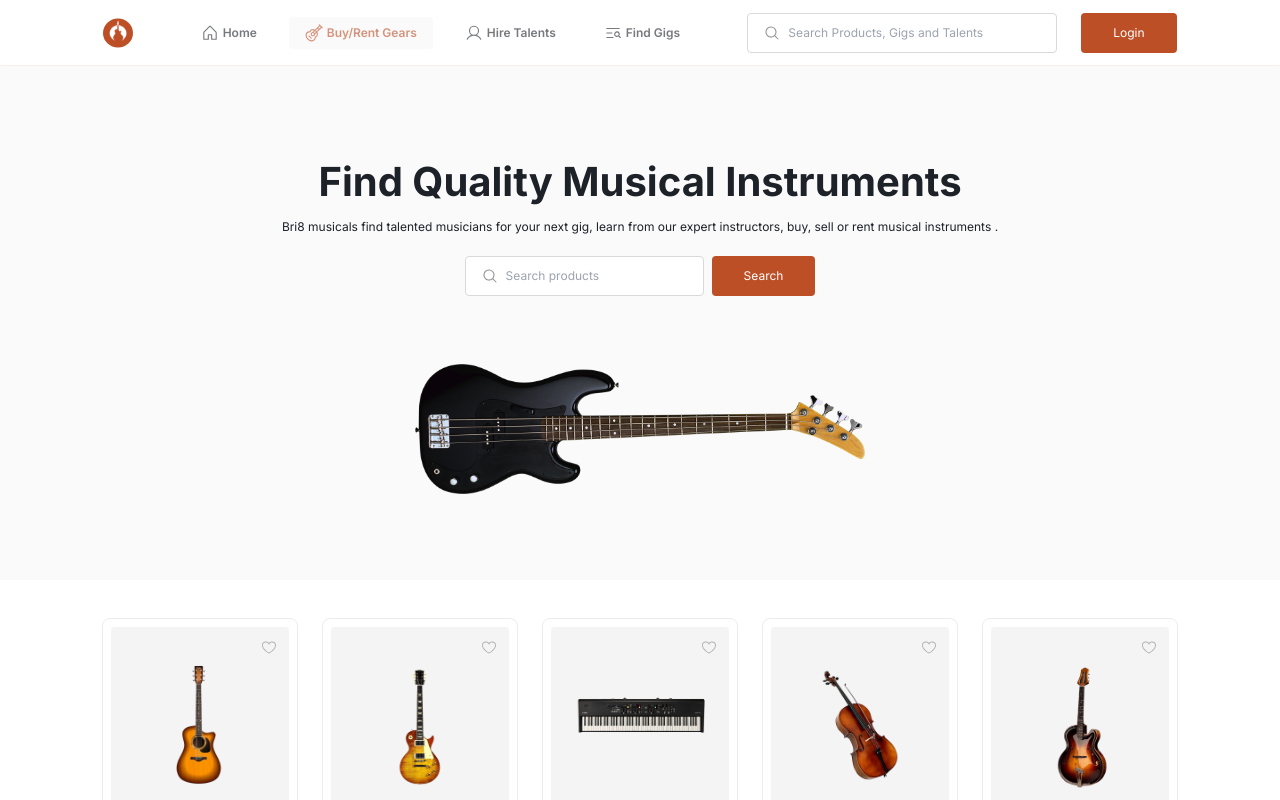
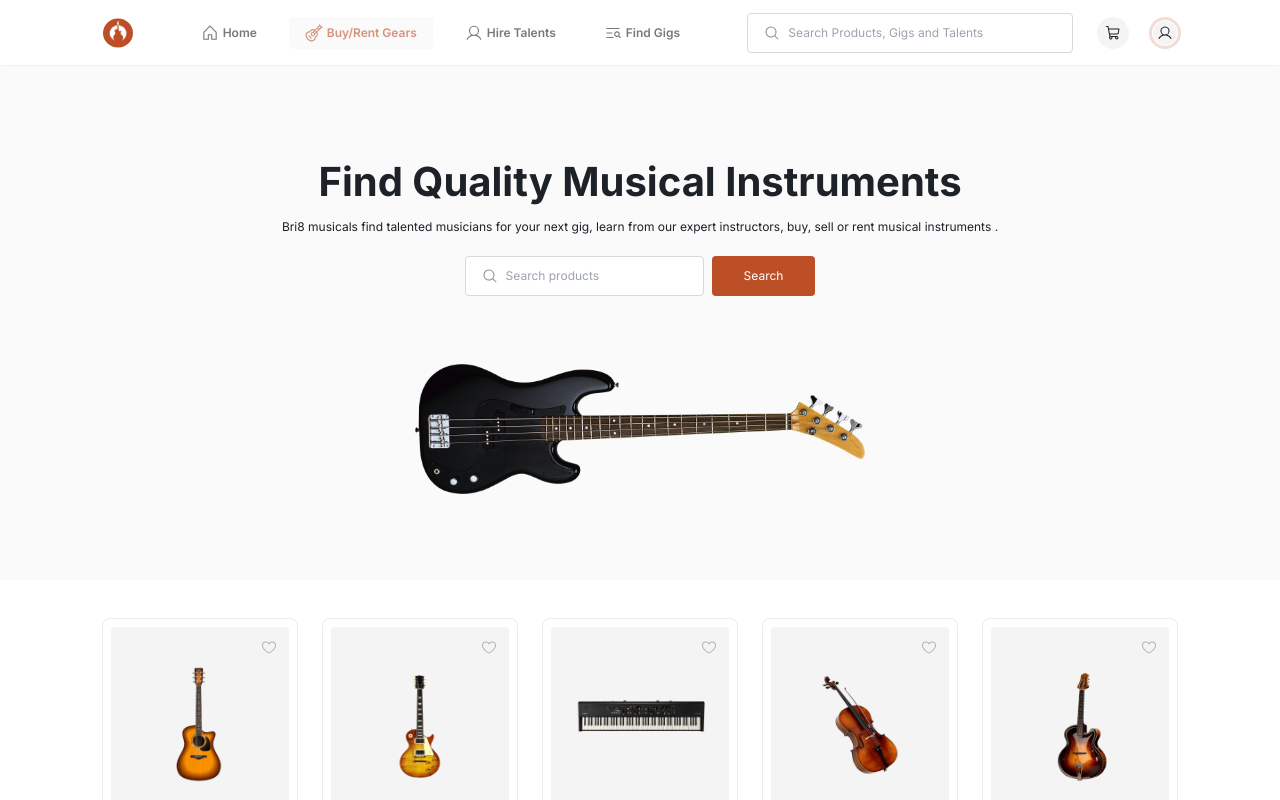
Before and after one commit to abel-otegbola/Muse, a Next.js app: page /shop in a window 1280 px wide. Shown: the top 800 px of the page. Built offline with nearby package versions, Linux system fonts and the light colour scheme; no server answers; the database is empty.

Commit message:
fix: components actions [x] button onclick action [x] productCard link [x] add navmenu in header [x] search height

```diff
--- a/src/components/button/button.tsx
+++ b/src/components/button/button.tsx
@@ -8,7 +8,7 @@ interface buttonProps extends ButtonHTMLAttributes<HTMLButtonElement> {
     href?: string;
     size?: "full";
     disabled?: boolean,
-    onClick?: () => void,
+    onClick: () => void,
     children: ReactNode
 }
 
@@ -27,7 +27,7 @@ export default function Button({ variant, className, href, size, disabled, onCli
             ${size === "full" ? "w-full" : "w-fit"}
         `}
         disabled={disabled}
-        onClick={() => href ? router.push(href) : onClick}
+        onClick={() => href ? router.push(href) : onClick()}
         >
             { children }
         </button>
--- a/src/components/cards/productCard.tsx
+++ b/src/components/cards/productCard.tsx
@@ -2,17 +2,22 @@ import { currencyFormatter } from "@/helpers/currencyConverter";
 import { IProductProps } from "@/interface/store";
 import { Heart } from "@phosphor-icons/react";
 import Image from "next/image";
+import Link from "next/link";
 
 export default function ProductCard({ product }: {product: IProductProps}) {
     return (
         <div className="flex flex-col gap-4 p-2 rounded-[8px] border border-gray/[0.5]">
 
             <div className="w-full h-[200px] relative rounded bg-gray/[0.3]">
-                <Image src={"/" +product.img} sizes="100%" fill objectFit="cover" alt={product.title} className="rounded" />
+                <Link href={"/product?id=" + product.id}>
+                    <Image src={"/" +product.img} sizes="100%" fill alt={product.title} className="rounded bg-cover" />
+                </Link>
                 <button className="absolute top-2 right-2 opacity-[0.3] hover:opacity-[1] p-1"><Heart size={16} /></button>
             </div>
             <div className="flex flex-col gap-2">
-                <h3 className="">{product.title}</h3>
+                <Link href={"/product?id=" + product.id}>
+                    <h3 className="">{product.title}</h3>
+                </Link>
                 <h4 className="text-lg font-black">{currencyFormatter(product.price)}</h4>
             </div>
         </div>
--- a/src/components/dropdown/dropdown.tsx
+++ b/src/components/dropdown/dropdown.tsx
@@ -1,5 +1,7 @@
 'use client'
-import { useEffect, useState } from "react";
+import { useOutsideClick } from "@/helpers/useClickOutside";
+import { SortAscending } from "@phosphor-icons/react";
+import { useState } from "react";
 
 interface dropdownProps {
     className?: string;
@@ -16,22 +18,23 @@ interface dropdownProps {
 
 export default function Dropdown({ className, disabled, label, name, options, value, onChange, error, placeholder, leftIcon }: dropdownProps) {
     const [focus, setFocus] = useState(false)
-    const [optionsList, setOptionsList] = useState(options)
-    const [active, setActive] = useState({ id: 0, platform: "", icon: null })
+    const [active, setActive] = useState({ id: 0, title: "", icon: null })
 
     const handleSearch = (query: string) => {
-      setOptionsList(options.filter((option: any) => option.platform.indexOf(query) !== 0))
+      onChange(query)
     }
 
+    const optionsRef = useOutsideClick(setFocus, false)
+
     return (
-        <div className="relative flex flex-col w-full gap-1">
+        <div ref={optionsRef} className="relative flex flex-col w-full gap-1">
             { label ? <label htmlFor={name} className="text-[12px]">{label}</label> : "" }
 
-            <div className={`flex items-center relative rounded-[8px] bg-white w-full h-[48px] p-1 px-4 border border-gray duration-500 z-[100]
+            <div className={`flex items-center relative rounded-[4px] bg-white w-full h-[40px] p-1 px-4 border border-gray duration-500 z-[10]
                 ${error && !focus ? "border-red text-red" : "border-gray"}
                 ${focus ? "border-primary shadow-input-active" : "border-gray"}
             `}>
-                <span>{ active.icon }</span>
+                <span className="text-[16px]">{ active.icon || <SortAscending /> }</span>
                 <input
                     className={` p-2 w-full outline-none
                         ${className}
@@ -39,7 +42,7 @@ export default function Dropdown({ className, disabled, label, name, options, va
                     `}
                     name={name}
                     id={name}
-                    value={active.platform}
+                    value={active.title}
                     placeholder={placeholder}
                     onFocus={() => setFocus(true)}
                     onChange={(e) => handleSearch(e.target.value)}
@@ -48,12 +51,12 @@ export default function Dropdown({ className, disabled, label, name, options, va
                 { error && !focus ? <p className="absolute right-2 px-2 text-[12px] bg-white/[0.8] backdrop-blur-sm">{error}</p> : "" }
             </div>
 
-            <div className={`p-4 rounded-[8px] absolute top-[64px] left-0 w-full z-[1000] bg-white h-[250px] shadow-md overflow-y-auto ${focus ? "block" : "hidden"}`}>
+            <div className={`p-4 rounded-[8px] absolute top-[50px] left-0 w-full z-[1000] bg-white shadow-md overflow-y-auto border border-gray/[0.4] ${focus ? "block" : "hidden"}`}>
               {
-                optionsList?.map((option: any) => (
-                  <button key={option.id} onClick={() => {setActive(option); onChange(option.platform); setFocus(false)}} className={`p-4 flex w-full items-center gap-2 hover:text-primary border border-transparent border-b-gray ${option.platform === value ? "text-primary" : ""}`}>
-                    {option.icon}
-                    {option.platform}
+                options?.map((option: any) => (
+                  <button key={option.id} onClick={() => {setActive(option); onChange(option.title); setFocus(false)}} className={`p-4 flex w-full items-center gap-2 hover:text-primary border border-transparent border-b-gray ${option.title === value ? "text-primary" : ""}`}>
+                    <span className="text-[16px]">{option.icon}</span>
+                    {option.title}
                   </button>
                 ))
               }
--- a/src/components/header/header.tsx
+++ b/src/components/header/header.tsx
@@ -3,7 +3,9 @@ import Image from "next/image";
 import Tab from "../tab/tab";
 import Button from "../button/button";
 import Search from "../search/search";
-import { Guitar, House, ListMagnifyingGlass, User } from "@phosphor-icons/react";
+import { Guitar, House, ListMagnifyingGlass, ShoppingCart, User } from "@phosphor-icons/react";
+import { useState } from "react";
+import Menu from "../navMenu/navMenu";
 
 type navTab =  {
     id: number | string,
@@ -13,6 +15,8 @@ type navTab =  {
 }
 
 export default function Header() {
+    const [toggleMenu, setToggleMenu] = useState(false)
+
     const navTabs: navTab[] = [
         { id: 0, label: "Home", to: "/", icon: <House /> },
         { id: 1, label: "Buy/Rent Gears", to: "/shop", icon: <Guitar/> },
@@ -21,7 +25,7 @@ export default function Header() {
     ]
 
     return (
-        <div className="flex items-center justify-between lg:sticky top-0 left-0 w-full lg:px-[8%] z-[50] px-8 bg-white p-3 border border-transparent border-b-primary/[0.1]">
+        <div className="flex items-center justify-between sticky top-0 left-0 w-full lg:px-[8%] z-[50] px-8 bg-white p-3 border border-transparent border-b-primary/[0.1]">
             <Image src="/logo.svg" width={30} height={30} alt="logo" className="lg:block" />
 
             <nav className="flex items-center justify-between gap-4 bg-white lg:w-auto w-full lg:static fixed left-0 bottom-0 z-[50] lg:p-0 p-4 lg:border-none border border-transparent border-t-primary/[0.2]">
@@ -32,9 +36,15 @@ export default function Header() {
                 }
             </nav>
 
-            <div className="md:flex items-center gap-6 xl:w-[40%] md:w-[35%] hidden">
-                <Search placeholder="Search Products, Gigs and Talents" />
-                <Button href={"/login"} >Login</Button>
+            <div className="flex items-center justify-end gap-6 xl:w-[40%] md:w-[35%] relative">
+                <div className="md:block hidden flex-1">
+                    <Search placeholder="Search Products, Gigs and Talents" className="" />
+                </div>
+                <button className="p-2 bg-gray/[0.3] rounded-full"><ShoppingCart size={16}/></button>
+                <button className="p-1 bg-gray/[0.3] rounded-full outline outline-primary/[0.2] outline-offset-1" onClick={() => setToggleMenu(!toggleMenu)}><User size={16}/></button>
+                {
+                    toggleMenu && <Menu setOpen={setToggleMenu} />
+                }
             </div>
         </div>
     )
--- /dev/null
+++ b/src/components/navMenu/navMenu.tsx
@@ -0,0 +1,38 @@
+'use client'
+
+import { useOutsideClick } from "@/helpers/useClickOutside";
+import { Gear, Heart, House } from "@phosphor-icons/react";
+import Link from "next/link";
+import { usePathname } from "next/navigation";
+import { Dispatch, SetStateAction } from "react";
+
+export default function Menu ({ setOpen }: { setOpen: Dispatch<SetStateAction<boolean>> }) {
+    const pathname = usePathname()
+
+    const menu = [
+        { id: 0, title: "Dashboard", to: "/", icon: <House /> },
+        { id: 1, title: "Wishlist", to: "/wishlist", icon: <Heart /> },
+        { id: 2, title: "Settings", to: "/settings", icon: <Gear /> },
+    ]
+
+    const menuRef = useOutsideClick(setOpen, false)
+
+    return (
+        <div ref={menuRef} className="flex flex-col gap-2 p-2 rounded shadow-md border border-gray/[0.3] absolute top-12 right-0 bg-white">
+        {
+            menu.map(item => (
+                <Link
+                    key={item.id}
+                    href={item.to}
+                    className={`flex items-center gap-2 h-[32px] p-[8px] hover:text-primary font-semibold rounded-[4px]
+                        ${pathname === item.to ? "bg-tetiary text-primary" : ""}
+                    `}
+                >
+                    <span className="md:text-lg text-2xl opacity-[0.6]">{item.icon}</span>
+                    <span className="md:inline md:text-[12px] opacity-[0.6] text-[8px]">{item.title}</span>
+                </Link>
+            ))
+        }
+        </div>
+    )
+}
--- a/src/components/search/search.tsx
+++ b/src/components/search/search.tsx
@@ -16,7 +16,7 @@ export default function Search({ className, disabled, placeholder }: dropdownPro
     return (
         <div className="relative flex flex-col w-full gap-1">
 
-            <div className={`flex items-center relative rounded-[4px] bg-white w-full h-[40px] p-1 px-4 border border-gray duration-500 z-[100]
+            <div className={`flex items-center relative rounded-[4px] bg-white w-full h-[40px] p-1 px-4 border border-gray duration-500 z-[10]
                 ${focus ? "border-primary shadow-input-active" : "border-gray"}
             `}>
                 <span className="opacity-[0.5]"><MagnifyingGlass size={16} /></span>
```
